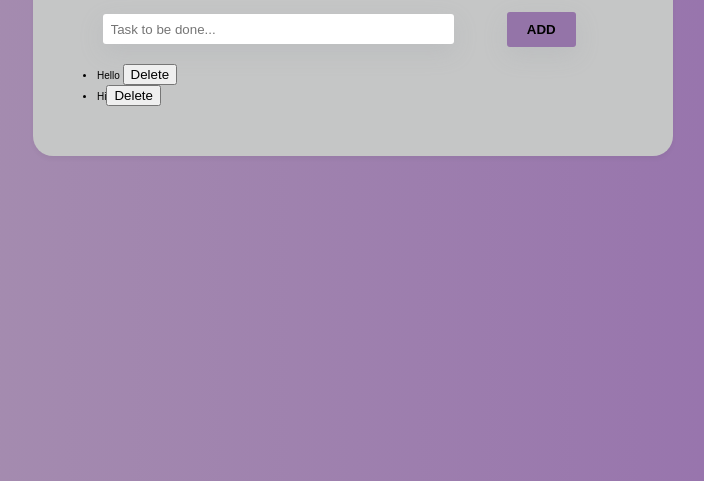
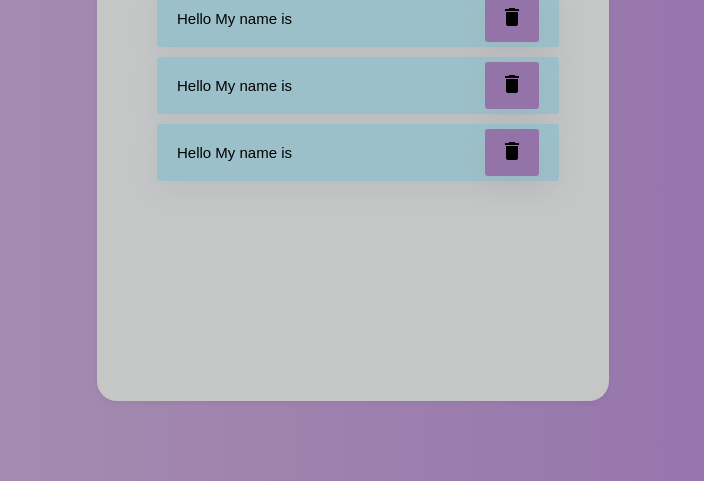
Before and after one commit to Veenakrishna2313/To-do-List, a plain HTML site: page index.html in a window 1280 px wide. Shown: the part 319-800 px from the top of the page, without its empty margins (287-991 px from the left). Drawn offline with Linux system fonts and the light colour scheme.

Commit message:
Styling complete

```diff
--- a/index.html
+++ b/index.html
@@ -6,6 +6,7 @@
   <meta name="viewport" content="width=device-width, initial-scale=1.0">
   <title>To Do list</title>
   <link href="styles.css" rel="stylesheet">
+  <link rel="stylesheet" href="https://fonts.googleapis.com/icon?family=Material+Icons">
   <script src="index.js" defer></script>
 </head>
 <body>
@@ -17,8 +18,9 @@
         <input class="input-submit" type="submit" value="Add">
       </div>
       <div class="list-container">
-        <li>Hello <button>Delete</button></li>
-        <li>Hi<button>Delete</button></li>
+        <div><span>Hello My name is</span> <button><i class="material-icons">delete</i></button></div>
+        <div><span>Hello My name is</span> <button><i class="material-icons">delete</i></button></div>
+        <div><span>Hello My name is</span> <button><i class="material-icons">delete</i></button></div>
       </div>
     </div>
 
--- a/styles.css
+++ b/styles.css
@@ -15,18 +15,18 @@ body {
 }
 .main-container {
   max-width: 100%;
-  min-height: 80vh;
+  min-height: 100vh;
   display: flex;
   justify-content: center;
   align-items: center;
 }
-.container{
-  min-width: 50%;
-  max-width: 100%;
+.container {
+  min-width: 40%;
+  min-height: 80vh;
   border: 1px transparent white;
   border-radius: 20px;
   box-shadow: rgba(0, 0, 0, 0.04) 0px 3px 5px;
-  padding: 5rem;
+  padding: 4rem;
   background-color: rgb(197, 198, 198);
 }
 
@@ -39,20 +39,41 @@ body {
   text-transform: uppercase;
 }
 
+@media screen and (max-width:768px){
+  .container h1{
+    font-size: 3rem;
+  }
+}
+
+.input-container{
+  display: flex;
+  justify-content: center;
+  margin-top: 3rem;
+
+}
 .input-text{
+  width: 65%;
   padding:.75rem;
-  width: 65%;
   outline: none;
   border: 1px transparent;
   border-radius: 3px;
-  margin: 2rem;
-  margin-left: 2rem;
   box-shadow: rgba(149, 157, 165, 0.2) 0px 8px 24px;
+  padding-left: 2rem;
+}
+
+.input-text:focus{
+  border: 1px solid rgb(83, 149, 196);
+}
+@media screen and (max-width:768px) {
+  .input-text {
+    margin: 1rem 0;
+    padding-left: 1rem;
+  }
 }
 
 .input-submit{
   margin-left: 3rem;
-  padding:1rem 2rem;
+  padding: 1rem 2.5rem;
   border: none;
   background-color: #9474a8;
   border-radius: 3px;
@@ -60,8 +81,58 @@ body {
   font-weight: bold;
   text-transform: uppercase;
   text-align: center;
+  cursor: pointer;
 }
 
-.input-text:focus{
+@media screen and (max-width:768px) {
+  .input-submit {
+    margin: 1rem;
+    margin-left:2rem;
+  }
+}
+
+.input-submit:hover{
+  background-color: #846298;
+  box-shadow: rgba(149, 157, 165, 0.2) 0px 8px 24px;
+}
+
+.list-container {
+  margin-top: 3.5rem;
+  margin-left: 2rem ;
+  margin-right: 1rem;
+}
+
+.list-container div {
+  border: 1px solid black;
+  padding: .5rem 2rem;
+  display: flex;
+  justify-content: space-between;
+  align-items: center;
+  border: 1px transparent;
+  background-color: rgb(156, 192, 201);
+  border-radius: 3px;
+  box-shadow: rgba(149, 157, 165, 0.2) 0px 8px 24px;
+  margin-bottom: 1rem;
+  font-size: 1.5rem;
 
 }
+
+
+
+.list-container button {
+    padding: 1rem 1.5rem;
+    border: none;
+    background-color: #9474a8;
+    border-radius: 3px;
+    box-shadow: rgba(149, 157, 165, 0.2) 0px 8px 24px;
+    cursor: pointer;
+
+}
+
+@media screen and (max-width:768px) {
+  .list-container {
+      margin: 0.1rem;
+      margin-right: 0.5rem;
+      margin-top: 2rem;
+   }
+  }
```
